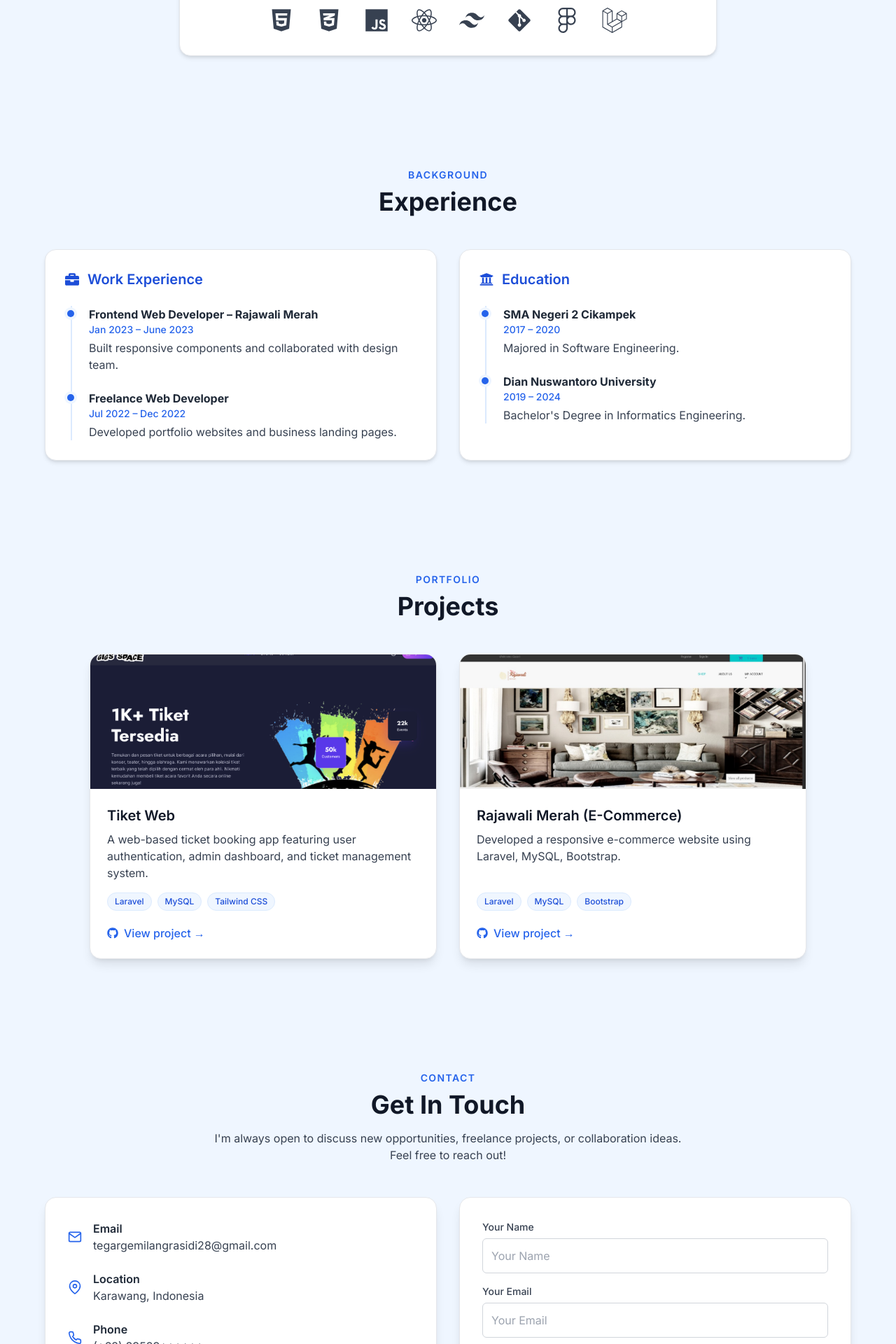
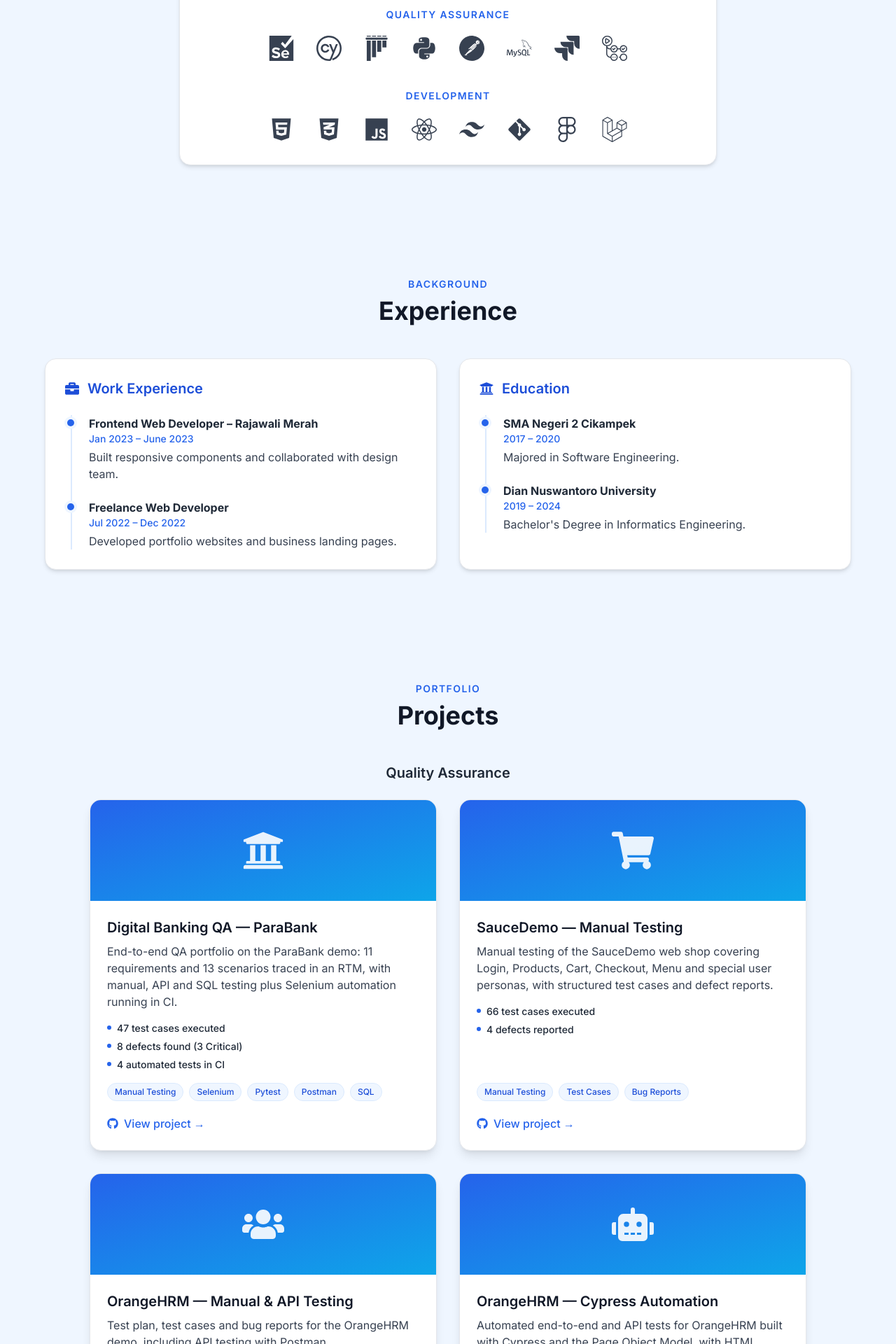
Before and after one commit to tegargr28/portofolio, a React (Vite) app: page / in a window 1280 px wide. Shown: the part 1280-3200 px from the top of the page at 70% size. Built offline with nearby package versions, Linux system fonts and the light colour scheme.

Commit message:
Add QA projects and QA tech stack (Phase C)

```diff
--- a/src/components/About.jsx
+++ b/src/components/About.jsx
@@ -1,7 +1,7 @@
 import React from 'react'
 import { motion } from 'framer-motion'
-import { FaHtml5, FaCss3Alt, FaJs, FaReact, FaGitAlt, FaFigma, FaLaravel } from 'react-icons/fa'
-import { SiTailwindcss } from 'react-icons/si'
+import { FaHtml5, FaCss3Alt, FaJs, FaReact, FaGitAlt, FaFigma, FaLaravel, FaPython } from 'react-icons/fa'
+import { SiTailwindcss, SiSelenium, SiCypress, SiPytest, SiPostman, SiJira, SiMysql, SiGithubactions } from 'react-icons/si'
 
 const About = () => {
   const iconVariants = {
@@ -12,7 +12,7 @@ const About = () => {
     }
   }
 
-  const skills = [
+  const devSkills = [
     { icon: FaHtml5, label: 'HTML5' },
     { icon: FaCss3Alt, label: 'CSS3' },
     { icon: FaJs, label: 'JavaScript' },
@@ -22,6 +22,27 @@ const About = () => {
     { icon: FaFigma, label: 'Figma' },
     { icon: FaLaravel, label: 'Laravel' },
   ]
+
+  const qaSkills = [
+    { icon: SiSelenium, label: 'Selenium' },
+    { icon: SiCypress, label: 'Cypress' },
+    { icon: SiPytest, label: 'Pytest' },
+    { icon: FaPython, label: 'Python' },
+    { icon: SiPostman, label: 'Postman' },
+    { icon: SiMysql, label: 'MySQL / SQL' },
+    { icon: SiJira, label: 'Jira' },
+    { icon: SiGithubactions, label: 'GitHub Actions' },
+  ]
+
+  const SkillRow = ({ items }) => (
+    <div className="flex flex-wrap justify-center gap-8 text-4xl text-gray-700 dark:text-gray-400">
+      {items.map((skill) => (
+        <motion.div key={skill.label} variants={iconVariants} whileHover="hover" whileTap={{ scale: 0.9 }}>
+          <skill.icon title={skill.label} aria-label={skill.label} />
+        </motion.div>
+      ))}
+    </div>
+  )
 
   return (
     <motion.section
@@ -44,13 +65,10 @@ const About = () => {
         transition={{ duration: 0.3 }}
       >
         <h3 className="text-2xl font-semibold mb-8 text-gray-800 dark:text-blue-300">Tech Stack</h3>
-        <div className="flex flex-wrap justify-center gap-8 text-4xl text-gray-700 dark:text-gray-400">
-          {skills.map((skill) => (
-            <motion.div key={skill.label} variants={iconVariants} whileHover="hover" whileTap={{ scale: 0.9 }}>
-              <skill.icon title={skill.label} aria-label={skill.label} />
-            </motion.div>
-          ))}
-        </div>
+        <p className="text-sm font-semibold uppercase tracking-widest text-blue-600 dark:text-blue-400 mb-5">Quality Assurance</p>
+        <SkillRow items={qaSkills} />
+        <p className="text-sm font-semibold uppercase tracking-widest text-blue-600 dark:text-blue-400 mt-10 mb-5">Development</p>
+        <SkillRow items={devSkills} />
       </motion.div>
     </motion.section>
   )
--- a/src/components/Projects.jsx
+++ b/src/components/Projects.jsx
@@ -1,8 +1,47 @@
 import React from 'react'
 import { motion } from 'framer-motion'
-import { FaGithub } from 'react-icons/fa'
+import { FaGithub, FaUniversity, FaShoppingCart, FaUsers, FaRobot } from 'react-icons/fa'
 
-const projects = [
+const qaProjects = [
+  {
+    title: 'Digital Banking QA — ParaBank',
+    description:
+      'End-to-end QA portfolio on the ParaBank demo: 11 requirements and 13 scenarios traced in an RTM, with manual, API and SQL testing plus Selenium automation running in CI.',
+    icon: FaUniversity,
+    link: 'https://github.com/tegargr28/digital-banking-qa',
+    stats: ['47 test cases executed', '8 defects found (3 Critical)', '4 automated tests in CI'],
+    tags: ['Manual Testing', 'Selenium', 'Pytest', 'Postman', 'SQL']
+  },
+  {
+    title: 'SauceDemo — Manual Testing',
+    description:
+      'Manual testing of the SauceDemo web shop covering Login, Products, Cart, Checkout, Menu and special user personas, with structured test cases and defect reports.',
+    icon: FaShoppingCart,
+    link: 'https://github.com/tegargr28/saucedemo-manual-testing',
+    stats: ['66 test cases executed', '4 defects reported'],
+    tags: ['Manual Testing', 'Test Cases', 'Bug Reports']
+  },
+  {
+    title: 'OrangeHRM — Manual & API Testing',
+    description:
+      'Test plan, test cases and bug reports for the OrangeHRM demo, including API testing with Postman.',
+    icon: FaUsers,
+    link: 'https://github.com/tegargr28/orangehrm-api-testing',
+    stats: ['Test plan & test cases', 'API testing with Postman'],
+    tags: ['Manual Testing', 'API Testing', 'Postman']
+  },
+  {
+    title: 'OrangeHRM — Cypress Automation',
+    description:
+      'Automated end-to-end and API tests for OrangeHRM built with Cypress and the Page Object Model, with HTML reports and GitHub Actions CI.',
+    icon: FaRobot,
+    link: 'https://github.com/tegargr28/orange-api-testing-automation',
+    stats: ['76 automated tests', 'E2E + API coverage', 'CI on every change'],
+    tags: ['Cypress', 'Automation', 'Page Object Model', 'GitHub Actions']
+  }
+]
+
+const webProjects = [
   {
     title: 'Tiket Web',
     description: 'A web-based ticket booking app featuring user authentication, admin dashboard, and ticket management system.',
@@ -19,6 +58,32 @@ const projects = [
   }
 ]
 
+const TagList = ({ tags }) => (
+  <div className="flex flex-wrap gap-2 mb-5">
+    {tags.map((tag) => (
+      <span
+        key={tag}
+        className="px-2.5 py-1 text-xs font-medium rounded-full bg-blue-50 text-blue-700 dark:bg-gray-700 dark:text-blue-300 border border-blue-100 dark:border-gray-600"
+      >
+        {tag}
+      </span>
+    ))}
+  </div>
+)
+
+const ProjectLink = ({ href }) => (
+  <motion.a
+    href={href}
+    target="_blank"
+    rel="noopener noreferrer"
+    className="inline-flex items-center gap-2 font-medium text-blue-600 dark:text-blue-400 hover:underline"
+    whileHover={{ scale: 1.03 }}
+    whileTap={{ scale: 0.97 }}
+  >
+    <FaGithub /> View project →
+  </motion.a>
+)
+
 const Projects = () => {
   return (
     <motion.section
@@ -31,10 +96,44 @@ const Projects = () => {
     >
       <p className="text-sm font-semibold uppercase tracking-widest text-blue-600 dark:text-blue-400 mb-2">Portfolio</p>
       <h2 className="text-3xl md:text-4xl font-bold mb-12 text-gray-900 dark:text-blue-300">Projects</h2>
+
+      <h3 className="text-xl font-semibold text-gray-800 dark:text-gray-100 mb-6">Quality Assurance</h3>
+      <div className="grid md:grid-cols-2 gap-8 max-w-5xl mx-auto mb-16">
+        {qaProjects.map((project) => (
+          <motion.article
+            key={project.title}
+            className="flex flex-col bg-white dark:bg-gray-800 border border-gray-200 dark:border-gray-700 rounded-2xl shadow-lg hover:shadow-2xl overflow-hidden transition-shadow duration-300 text-left"
+            whileHover={{ y: -8 }}
+            transition={{ duration: 0.3 }}
+          >
+            <div className="h-36 flex items-center justify-center bg-gradient-to-br from-blue-600 to-sky-500 dark:from-blue-800 dark:to-slate-800">
+              <project.icon className="text-6xl text-white/90" aria-hidden="true" />
+            </div>
+            <div className="p-6 flex flex-col flex-1">
+              <h4 className="text-xl font-semibold mb-2 text-gray-900 dark:text-white">{project.title}</h4>
+              <p className="text-gray-700 dark:text-gray-300 mb-4">{project.description}</p>
+              <ul className="mb-4 space-y-1.5">
+                {project.stats.map((stat) => (
+                  <li key={stat} className="flex items-start gap-2 text-sm font-medium text-gray-800 dark:text-gray-200">
+                    <span className="mt-1.5 w-1.5 h-1.5 rounded-full bg-blue-600 dark:bg-blue-400 shrink-0"></span>
+                    {stat}
+                  </li>
+                ))}
+              </ul>
+              <div className="mt-auto">
+                <TagList tags={project.tags} />
+                <ProjectLink href={project.link} />
+              </div>
+            </div>
+          </motion.article>
+        ))}
+      </div>
+
+      <h3 className="text-xl font-semibold text-gray-800 dark:text-gray-100 mb-6">Web Development</h3>
       <div className="grid md:grid-cols-2 gap-8 max-w-5xl mx-auto">
-        {projects.map((project, index) => (
+        {webProjects.map((project) => (
           <motion.article
-            key={index}
+            key={project.title}
             className="flex flex-col bg-white dark:bg-gray-800 border border-gray-200 dark:border-gray-700 rounded-2xl shadow-lg hover:shadow-2xl overflow-hidden transition-shadow duration-300 text-left"
             whileHover={{ y: -8 }}
             transition={{ duration: 0.3 }}
@@ -48,28 +147,10 @@ const Projects = () => {
               />
             </div>
             <div className="p-6 flex flex-col flex-1">
-              <h3 className="text-xl font-semibold mb-2 text-gray-900 dark:text-white">{project.title}</h3>
+              <h4 className="text-xl font-semibold mb-2 text-gray-900 dark:text-white">{project.title}</h4>
               <p className="text-gray-700 dark:text-gray-300 mb-4 flex-1">{project.description}</p>
-              <div className="flex flex-wrap gap-2 mb-5">
-                {project.tags.map((tag) => (
-                  <span
-                    key={tag}
-                    className="px-2.5 py-1 text-xs font-medium rounded-full bg-blue-50 text-blue-700 dark:bg-gray-700 dark:text-blue-300 border border-blue-100 dark:border-gray-600"
-                  >
-                    {tag}
-                  </span>
-                ))}
-              </div>
-              <motion.a
-                href={project.link}
-                target="_blank"
-                rel="noopener noreferrer"
-                className="inline-flex items-center gap-2 font-medium text-blue-600 dark:text-blue-400 hover:underline"
-                whileHover={{ scale: 1.03 }}
-                whileTap={{ scale: 0.97 }}
-              >
-                <FaGithub /> View project →
-              </motion.a>
+              <TagList tags={project.tags} />
+              <ProjectLink href={project.link} />
             </div>
           </motion.article>
         ))}
```
